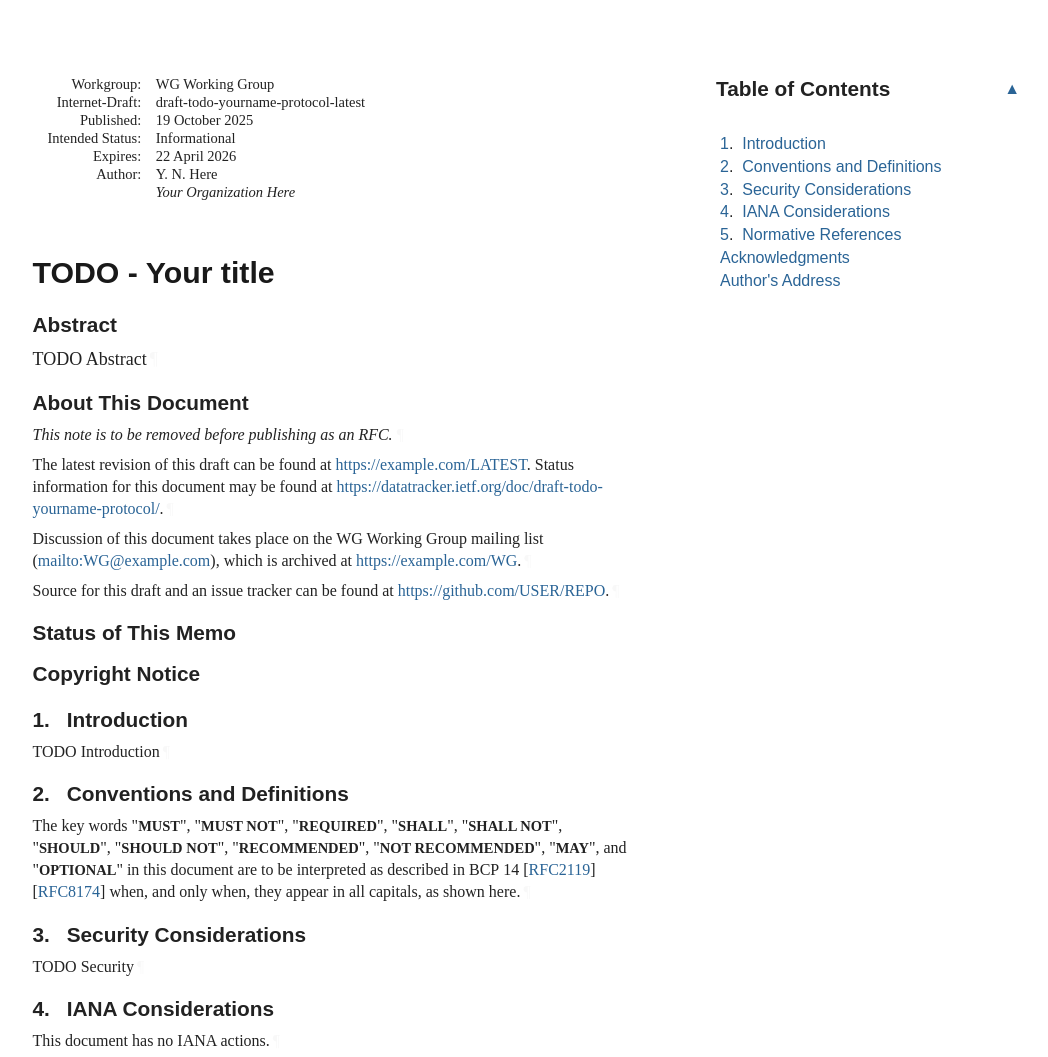
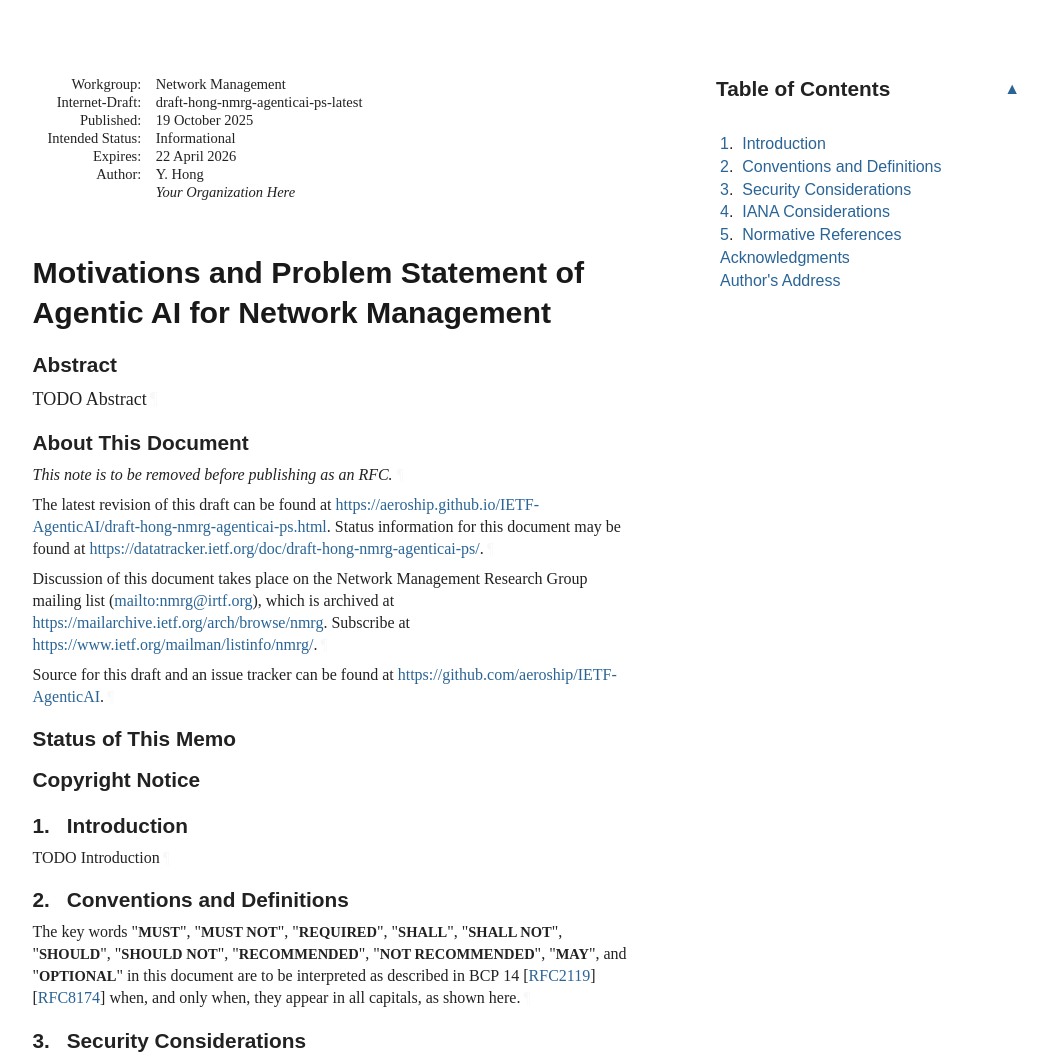
Before and after one commit to aeroship/IETF-AgenticAI, a plain HTML site: page draft-hong-nmrg-agenticai-ps.html in a window 1280 px wide. Shown: the top 1057 px of the page, without its empty margins (92-1140 px from the left). Drawn offline with Linux system fonts and the light colour scheme; a web font is replaced by a local one.

Commit message:
Script updating gh-pages from 0ae7b33. [ci skip]

```diff
--- a/draft-hong-nmrg-agenticai-ps.html
+++ b/draft-hong-nmrg-agenticai-ps.html
@@ -4,8 +4,8 @@
 <meta charset="utf-8">
 <meta content="Common,Latin" name="scripts">
 <meta content="initial-scale=1.0" name="viewport">
-<title>TODO - Your title</title>
-<meta content="Your Name Here" name="author">
+<title>Motivations and Problem Statement of Agentic AI for Network Management</title>
+<meta content="Yong-Geun Hong" name="author">
 <meta content="
        TODO Abstract
     " name="description">
@@ -13,7 +13,7 @@
 <meta content="next generation" name="keyword">
 <meta content="unicorn" name="keyword">
 <meta content="sparkling distributed ledger" name="keyword">
-<meta content="draft-todo-yourname-protocol-latest" name="ietf.draft">
+<meta content="draft-hong-nmrg-agenticai-ps-latest" name="ietf.draft">
 <!-- Generator version information:
   xml2rfc 3.31.0
     Python 3.12.12
@@ -1044,11 +1044,11 @@ svg :is([fill="white"], [fill^="#fff"]) {
 <table class="ears">
 <thead><tr>
 <td class="left">Internet-Draft</td>
-<td class="center">TODO - Abbreviation</td>
+<td class="center">PS of Agentic AI</td>
 <td class="right">October 2025</td>
 </tr></thead>
 <tfoot><tr>
-<td class="left">Here</td>
+<td class="left">Hong</td>
 <td class="center">Expires 22 April 2026</td>
 <td class="right">[Page]</td>
 </tr></tfoot>
@@ -1057,9 +1057,9 @@ svg :is([fill="white"], [fill^="#fff"]) {
 <div id="internal-metadata" class="document-information">
 <dl id="identifiers">
 <dt class="label-workgroup">Workgroup:</dt>
-<dd class="workgroup">WG Working Group</dd>
+<dd class="workgroup">Network Management</dd>
 <dt class="label-internet-draft">Internet-Draft:</dt>
-<dd class="internet-draft">draft-todo-yourname-protocol-latest</dd>
+<dd class="internet-draft">draft-hong-nmrg-agenticai-ps-latest</dd>
 <dt class="label-published">Published:</dt>
 <dd class="published">
 <time datetime="2025-10-19" class="published">19 October 2025</time>
@@ -1071,13 +1071,13 @@ svg :is([fill="white"], [fill^="#fff"]) {
 <dt class="label-authors">Author:</dt>
 <dd class="authors">
 <div class="author">
-      <div class="author-name">Y. N. Here</div>
+      <div class="author-name">Y. Hong</div>
 <div class="org">Your Organization Here</div>
 </div>
 </dd>
 </dl>
 </div>
-<h1 id="title">TODO - Your title</h1>
+<h1 id="title">Motivations and Problem Statement of Agentic AI for Network Management</h1>
 <section id="section-abstract">
       <h2 id="abstract"><a href="#abstract" class="selfRef">Abstract</a></h2>
 <p id="section-abstract-1">TODO Abstract<a href="#section-abstract-1" class="pilcrow">¶</a></p>
@@ -1088,14 +1088,15 @@ svg :is([fill="white"], [fill^="#fff"]) {
       </h2>
 <p id="section-note.1-1">This note is to be removed before publishing as an RFC.<a href="#section-note.1-1" class="pilcrow">¶</a></p>
 <p id="section-note.1-2">
-        The latest revision of this draft can be found at <span><a href="https://example.com/LATEST">https://example.com/LATEST</a></span>.
-        Status information for this document may be found at <span><a href="https://datatracker.ietf.org/doc/draft-todo-yourname-protocol/">https://datatracker.ietf.org/doc/draft-todo-yourname-protocol/</a></span>.<a href="#section-note.1-2" class="pilcrow">¶</a></p>
+        The latest revision of this draft can be found at <span><a href="https://aeroship.github.io/IETF-AgenticAI/draft-hong-nmrg-agenticai-ps.html">https://aeroship.github.io/IETF-AgenticAI/draft-hong-nmrg-agenticai-ps.html</a></span>.
+        Status information for this document may be found at <span><a href="https://datatracker.ietf.org/doc/draft-hong-nmrg-agenticai-ps/">https://datatracker.ietf.org/doc/draft-hong-nmrg-agenticai-ps/</a></span>.<a href="#section-note.1-2" class="pilcrow">¶</a></p>
 <p id="section-note.1-3">
         Discussion of this document takes place on the
-        WG Working Group mailing list (<span><a href="mailto:WG@example.com">mailto:WG@example.com</a></span>),
-        which is archived at <span><a href="https://example.com/WG">https://example.com/WG</a></span>.<a href="#section-note.1-3" class="pilcrow">¶</a></p>
+        Network Management Research Group mailing list (<span><a href="mailto:nmrg@irtf.org">mailto:nmrg@irtf.org</a></span>),
+        which is archived at <span><a href="https://mailarchive.ietf.org/arch/browse/nmrg">https://mailarchive.ietf.org/arch/browse/nmrg</a></span>.
+        Subscribe at <span><a href="https://www.ietf.org/mailman/listinfo/nmrg/">https://www.ietf.org/mailman/listinfo/nmrg/</a></span>.<a href="#section-note.1-3" class="pilcrow">¶</a></p>
 <p id="section-note.1-4">Source for this draft and an issue tracker can be found at
-        <span><a href="https://github.com/USER/REPO">https://github.com/USER/REPO</a></span>.<a href="#section-note.1-4" class="pilcrow">¶</a></p>
+        <span><a href="https://github.com/aeroship/IETF-AgenticAI">https://github.com/aeroship/IETF-AgenticAI</a></span>.<a href="#section-note.1-4" class="pilcrow">¶</a></p>
 </section>
 <div id="status-of-memo">
 <section id="section-boilerplate.1">
@@ -1236,11 +1237,11 @@ appear in all capitals, as shown here.<a href="#section-2-1" class="pilcrow">¶<
 <a href="#name-authors-address" class="section-name selfRef">Author's Address</a>
       </h2>
 <address class="vcard">
-        <div dir="auto" class="left"><span class="fn nameRole">Your Name Here</span></div>
+        <div dir="auto" class="left"><span class="fn nameRole">Yong-Geun Hong</span></div>
 <div dir="auto" class="left"><span class="org">Your Organization Here</span></div>
 <div class="email">
 <span>Email:</span>
-<a href="mailto:your.email@example.com" class="email">your.email@example.com</a>
+<a href="mailto:33885974+aeroship@users.noreply.github.com" class="email">33885974+aeroship@users.noreply.github.com</a>
 </div>
 </address>
 </section>
```
Also changed, not shown: index.html (+2 -2 lines), draft-hong-nmrg-agenticai-ps.txt.
